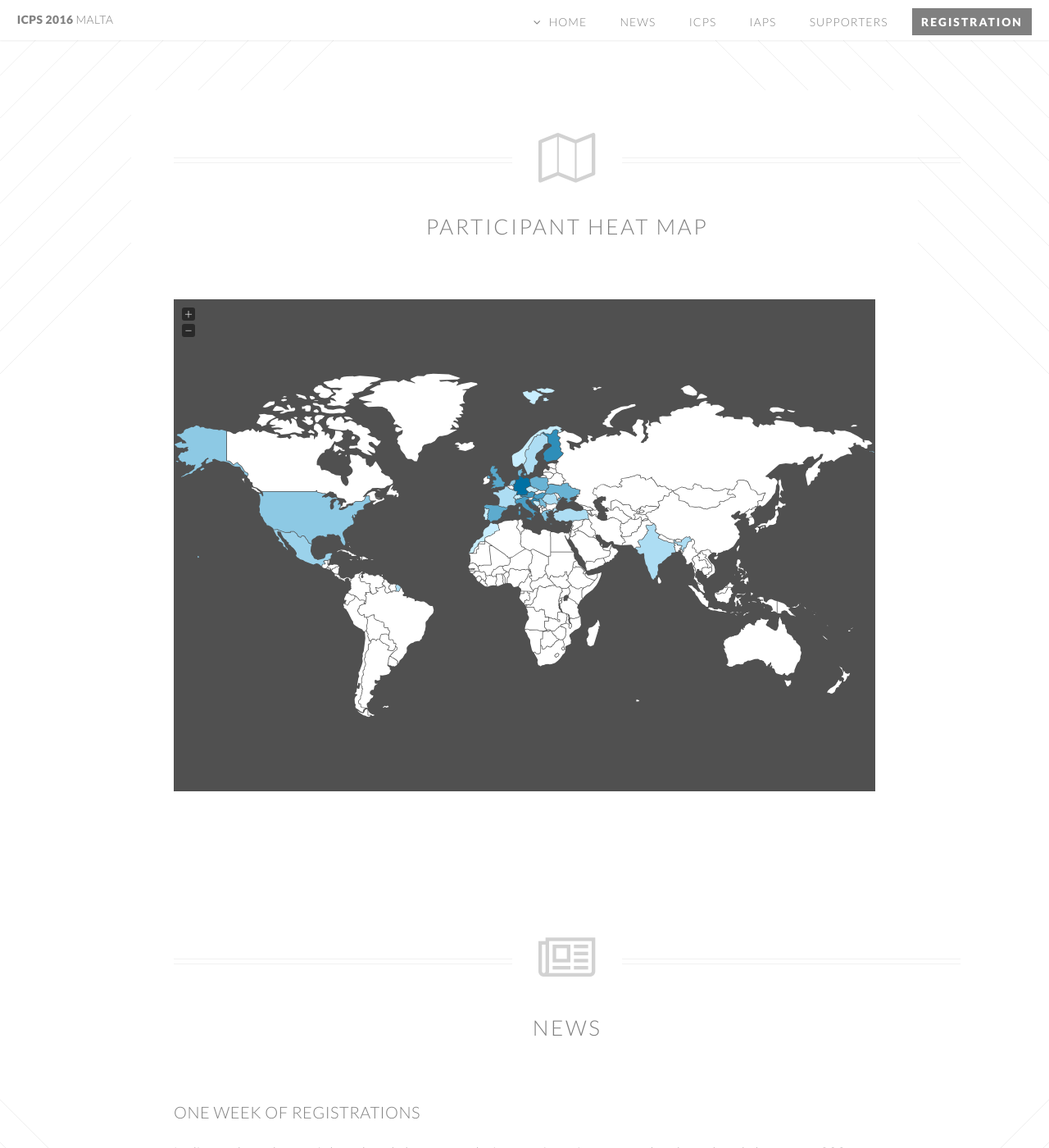
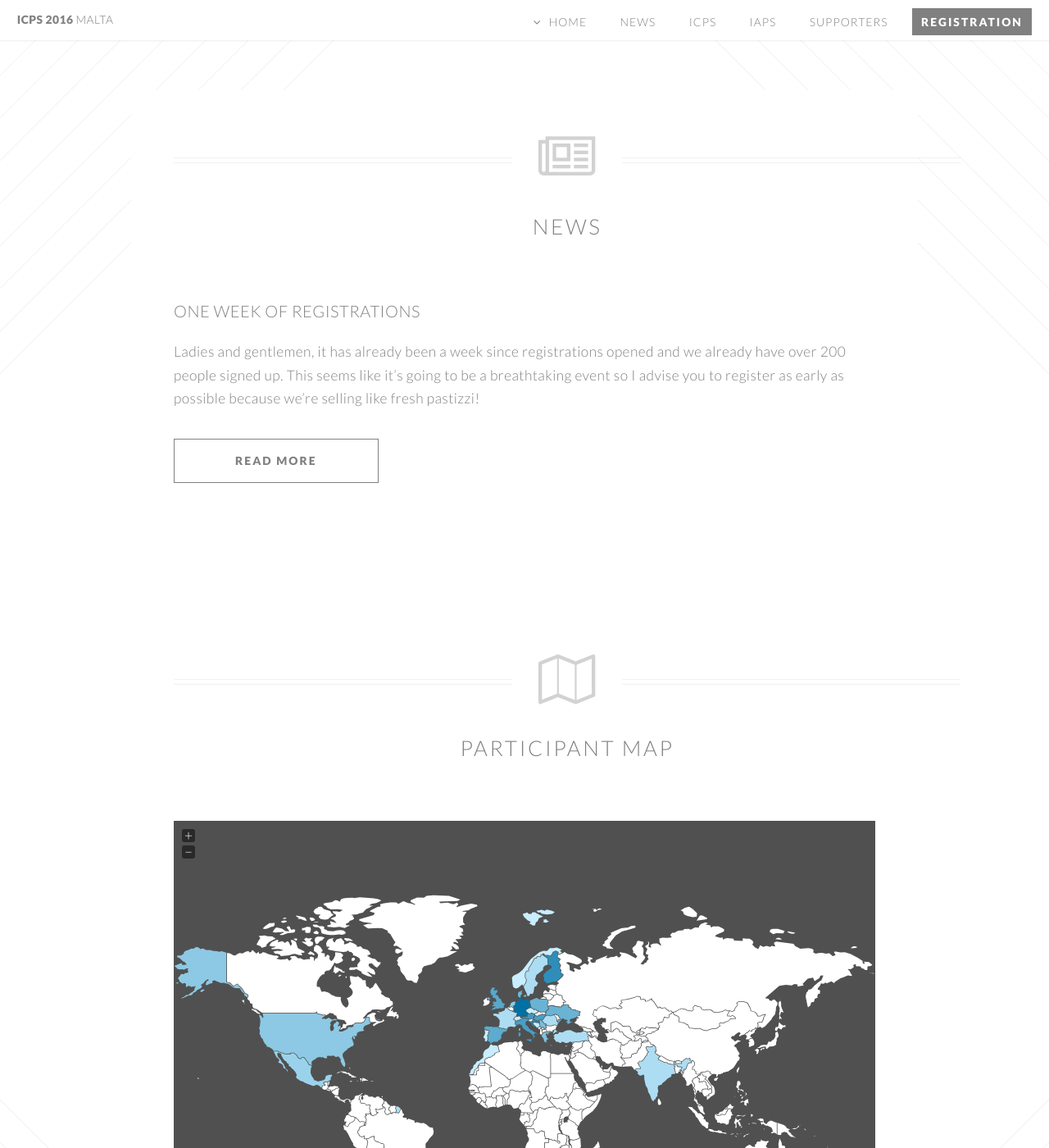
Before and after one commit to bread-on-toast/icps2016, a Jekyll site: the page built from index.html, in a window 1280 px wide and 1400 px high, scrolled down 520 px. Shown: the whole window at 82% size. Built offline with Jekyll 4.4.1, drawn with Linux system fonts in a browser that asks for light colours; nearby versions of some CDN libraries.

Commit message:
organised front page

```diff
--- a/index.html
+++ b/index.html
@@ -7,13 +7,33 @@ layout: landing-page
 
     <section class="style4 wrapper container">
         <header class="special container">
-      <h2>Participant Heat Map</h2>
+            <h2><a href="news.html">News</a></h2>
+            <span class="icon fa-newspaper-o"></span>
+        </header>
+
+        {% for post in site.posts limit:1 %}
+        <h3><a href="{{ post.url }}">{{ post.title }}</a></h3>
+        {% if post.image %}
+        <a class="image featured"><img src="post-images/{{post.image}}"/></a>
+        {% endif %}
+
+        {{ post.excerpt }}
+
+        <ul class="actions">
+            <li><a href="{{ site.url }}{{ post.url }}" class="button">Read More</a></li>
+        </ul>
+        {% endfor %}
+    </section>
+
+    <section class="style4 wrapper container">
+        <header class="special container">
+            <h2>Participant Map</h2>
             <span class="icon fa-map-o"></span>
         </header>
 
         <div id="world-map" style="height: 600px"></div>
         <script>
-      $(function(){
+            $(function() {
                 var heatData = {
                     "AT": 16,
                     "BA": 1,
@@ -60,28 +80,6 @@ layout: landing-page
             });
         </script>
     </section>
-
-  <section class="style4 wrapper container">
-    <header class="special container">
-      <h2><a href="news.html">News</a></h2>
-      <span class="icon fa-newspaper-o"></span>
-    </header>
-
-    {% for post in site.posts limit:1 %}
-    <h3><a href="{{ post.url }}">{{ post.title }}</a></h3>
-    {% if post.image %}
-    <a class="image featured">
-      <img src="post-images/{{post.image}}" />
-    </a>
-    {% endif %}
-
-    {{ post.excerpt }}
-
-    <ul class="actions">
-      <li><a href="{{ site.url }}{{ post.url }}" class="button">Read More</a></li>
-    </ul>
-    {% endfor %}
-  </section>
 </article>
 
 <!-- CTA -->
```
Lines whose indentation alone changed are shown as unchanged.
